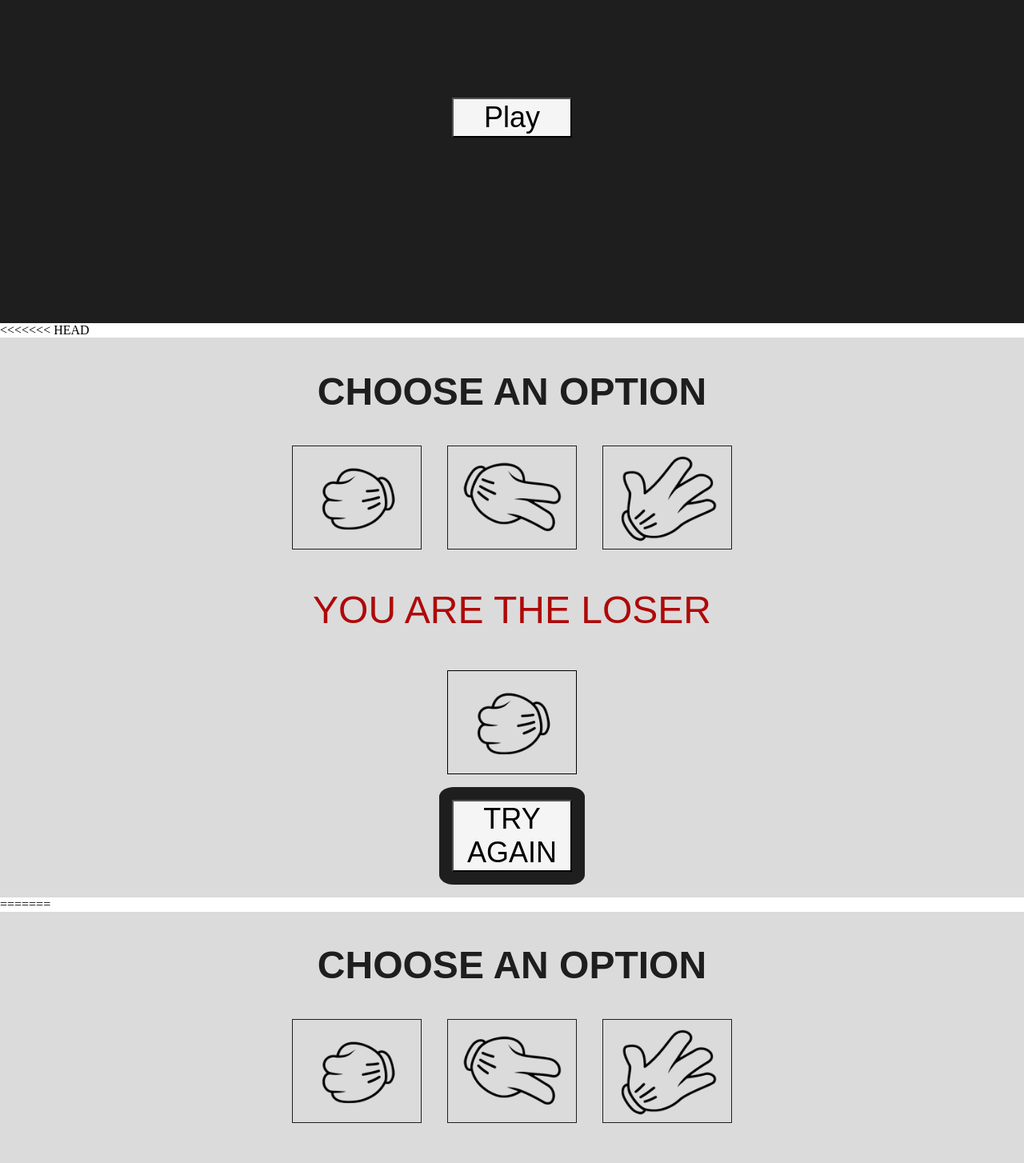
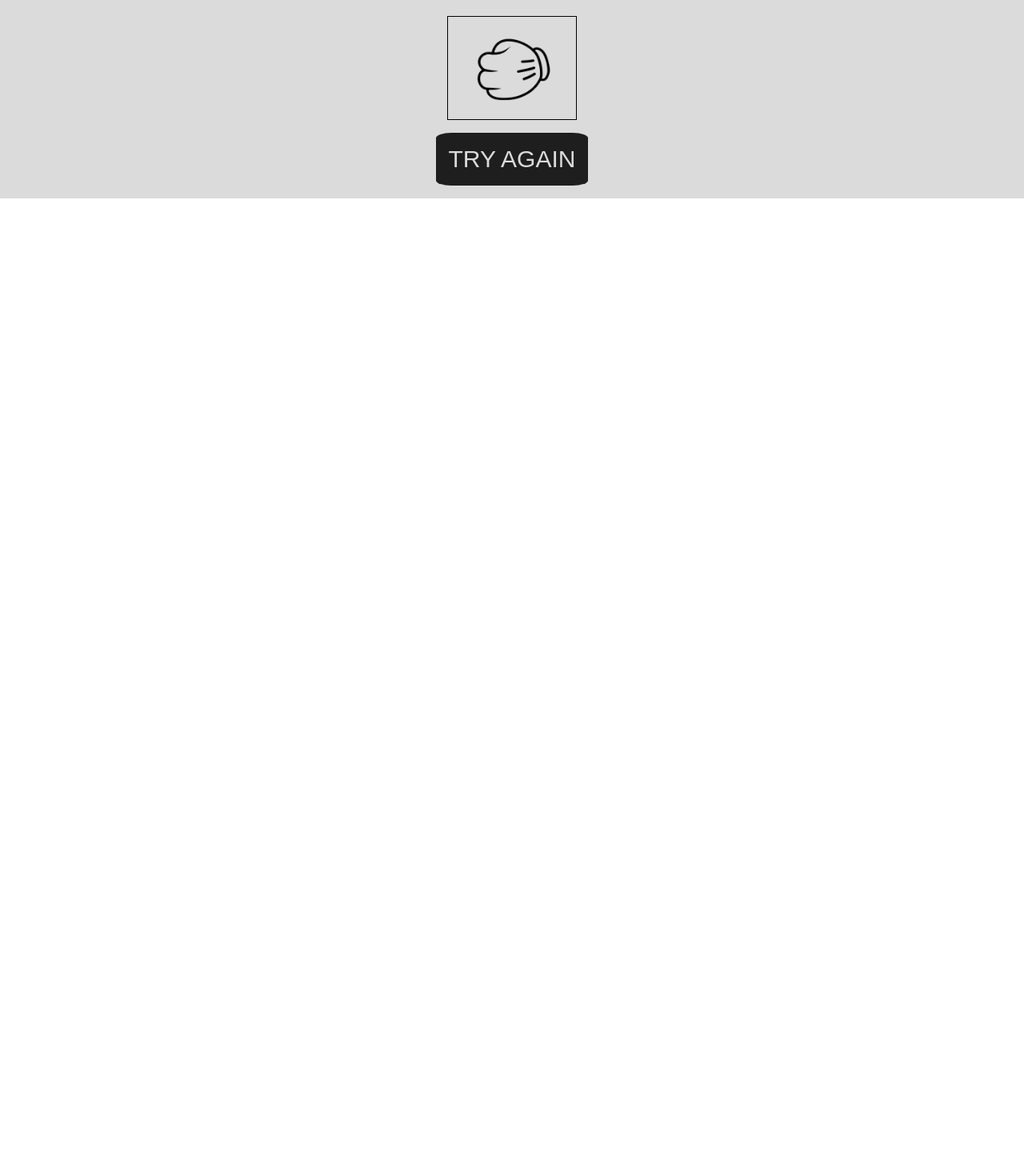
Before and after one commit to AlexBetancur313/rock-scissors.paper, an Angular app: page /game in a window 1280 px wide. Before the commit this address led to /. Shown: the part 396-1850 px from the top of the page at 80% size. After the commit the page ends 800 px from the top, so only its background shows below. Built offline with nearby package versions, Linux system fonts and the light colour scheme; a web font is replaced by a local one.

Commit message:
Creating routing

```diff
--- a/src/app/app-routing.module.ts
+++ b/src/app/app-routing.module.ts
@@ -1,10 +1,29 @@
 import { NgModule } from '@angular/core';
 import { RouterModule, Routes } from '@angular/router';
+import { WelcomeComponent } from './welcome/welcome.component';
+import { MainPageComponent } from './main-page/main-page.component';
 
-const routes: Routes = [];
+const routes: Routes = [
+  {
+    path: '',
+    component: WelcomeComponent,
+  },
+  {
+    path: 'welcome',
+    component: WelcomeComponent,
+  },
+  {
+    path: 'game',
+    component: MainPageComponent,
+  },
+  {
+    path: '**',
+    component: WelcomeComponent,
+  },
+];
 
 @NgModule({
   imports: [RouterModule.forRoot(routes)],
-  exports: [RouterModule]
+  exports: [RouterModule],
 })
-export class AppRoutingModule { }
+export class AppRoutingModule {}
--- a/src/app/app.component.html
+++ b/src/app/app.component.html
@@ -1,4 +1,14 @@
+<!-- <app-welcome></app-welcome> -->
+<!-- <app-welcome></app-welcome>
+<app-main-page></app-main-page> -->
 
-<!-- <app-welcome></app-welcome> -->
-<app-welcome></app-welcome>
-<app-main-page></app-main-page>
+<!-- app.component.html -->
+<!-- <nav>
+  <ul>
+    <li><a routerLink="/welcome">Welcome</a></li>
+    <li><a routerLink="/game">Game</a></li>
+  </ul>
+</nav> -->
+
+<!-- Aquí se mostrará el componente basado en la ruta -->
+<router-outlet></router-outlet>
--- a/src/app/main-page/main-page.component.css
+++ b/src/app/main-page/main-page.component.css
@@ -53,3 +53,6 @@
   text-decoration: none;
   cursor: pointer;
 }
+a {
+  cursor: pointer;
+}
--- a/src/app/main-page/main-page.component.html
+++ b/src/app/main-page/main-page.component.html
@@ -1,12 +1,3 @@
-<<<<<<< HEAD
-<section class="container-main">
-  <h2>{{ "choose an option" | uppercase }}</h2>
-  <app-cards></app-cards>
-  <p>YOU ARE THE LOSER</p>
-  <img src="../../assets/figures/piedra.png" alt="" />
-  <a href class="play"><button class="play">TRY AGAIN</button></a>
-</section>
-=======
 <div class="">
   <app-counter></app-counter>
   <section class="container-main">
@@ -14,8 +5,6 @@
     <app-cards></app-cards>
     <p>YOU ARE THE LOSER</p>
     <img src="../../assets/figures/piedra.png" alt="" />
-    <a href="#">TRY AGAIN</a>
+    <a>TRY AGAIN</a>
   </section>
 </div>
-
->>>>>>> 8ac4c16082fba5ef7e8dea410baad2346455a840
--- a/src/app/welcome/welcome.component.html
+++ b/src/app/welcome/welcome.component.html
@@ -6,5 +6,5 @@
     src="../../assets/figures/rock_scissors_paper-transformed-removebg-preview.png"
     alt="Rock_scissors"
   />
-  <a href class="play"><button class="play">Play</button></a>
+  <a routerLink="/game" class="play"><button class="play">Play</button></a>
 </div>
```
